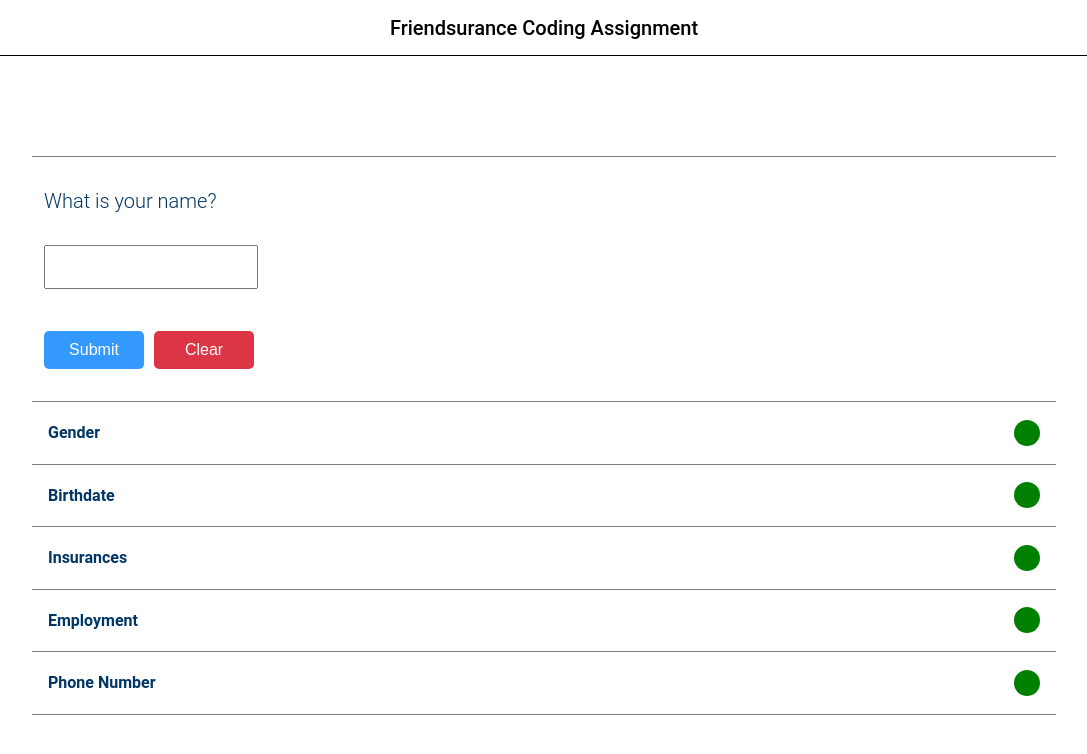
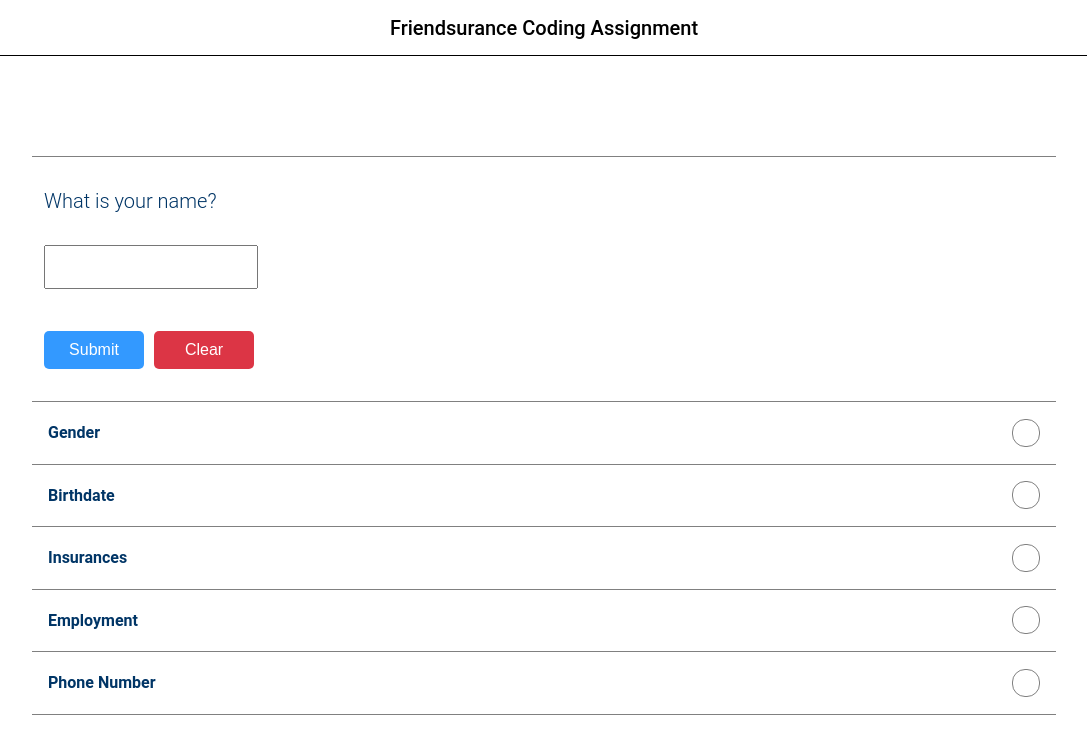
Before and after one commit to l-legren/friendsurance, a React (Create React App) app: page / in a window 1280 px wide. Shown: the top 754 px of the page, without its empty margins (96-1183 px from the left). Built offline with nearby package versions, Linux system fonts and the light colour scheme.

Commit message:
add colouring to markers conditionally

```diff
--- a/src/App.tsx
+++ b/src/App.tsx
@@ -8,7 +8,7 @@
         primary: "#3399FF",
         primaryDarker: "#2b7ccd",
         primaryText: "#003566",
-        secondary: "#fb8500",
+        secondary: "#80ed99",
         error: "#dc3545",
         errorDarker: "#6F1635",
     },
--- a/src/components/Form/Accordion/AccordionHeader/AccordionHeader.styled.tsx
+++ b/src/components/Form/Accordion/AccordionHeader/AccordionHeader.styled.tsx
@@ -13,7 +13,7 @@
 export const Title = styled.h4`
     margin-left: 1rem;
     width: 30%;
-    color: ${({theme}) => theme.colors.primaryText}
+    color: ${({ theme }) => theme.colors.primaryText};
 `;
 
 export const Answer = styled.p`
@@ -22,10 +22,16 @@
     width: 50%;
 `;
 
-export const Marker = styled.div`
+export const Marker = styled.div<{ hasAnswer: boolean, allAnswered: boolean }>`
     width: 26px;
     height: 26px;
     border-radius: 13px;
-    background-color: green;
+    background-color: ${({ hasAnswer, allAnswered, theme }) =>
+        allAnswered
+            ? theme.colors.primaryDarker
+            : hasAnswer && !allAnswered
+            ? theme.colors.secondary
+            : null};
     margin-right: 1rem;
+    border: 1px solid gray;
 `;
--- a/src/components/Form/Accordion/AccordionHeader/index.tsx
+++ b/src/components/Form/Accordion/AccordionHeader/index.tsx
@@ -20,6 +20,7 @@
 }: AccordionHeaderProps) => {
     const { name, gender, birthdate, insurances, employment, number } =
         useSelector(({ form }) => form.fields);
+    const allAnswered = useSelector(({ form }) => form.allAnswered);
     const [headerParameters, setHeaderParameters] = useState<HeaderState>({
         title: "",
         answer: "",
@@ -67,7 +68,10 @@
                     ? formatArrayToString(headerParameters.answer)
                     : headerParameters.answer}
             </Answer>
-            <Marker />
+            <Marker
+                hasAnswer={headerParameters.answer ? true : false}
+                allAnswered={allAnswered}
+            />
         </HeaderWrapper>
     );
 };
--- a/src/components/Form/index.tsx
+++ b/src/components/Form/index.tsx
@@ -24,6 +24,7 @@
     closeExpandedButSelected,
     resetField,
     setLastOpened,
+    allFieldsAnswered,
 } from "../../features/form/formSlice";
 
 export enum InputField {
@@ -68,6 +69,7 @@
             dispatch(updateField({ field, input: number }));
         }
         dispatch(setLastOpened(null));
+        dispatch(allFieldsAnswered(null));
         dispatch(expandCollapseNext(field));
     };
 
--- a/src/features/form/formSlice.ts
+++ b/src/features/form/formSlice.ts
@@ -10,6 +10,7 @@
         [key: string]: Section;
     };
     lastOpened: string;
+    allAnswered: boolean;
 }
 
 const initialState: StateProps = {
@@ -40,6 +41,7 @@
         },
     },
     lastOpened: "",
+    allAnswered: false,
 };
 
 const formSlice: Slice = createSlice({
@@ -108,6 +110,20 @@
                 }
             }
         },
+        allFieldsAnswered: (state: StateProps) => {
+            const { fields } = state;
+            let count = 0;
+            for (const key in fields) {
+                if (fields[key].answer) {
+                    count++;
+                }
+            }
+            if (count >= 6) {
+                state.allAnswered = true;
+            } else {
+                state.allAnswered = false;
+            }
+        }
     },
 });
 
@@ -117,5 +133,6 @@
     expandCollapseNext,
     closeExpandedButSelected,
     setLastOpened,
+    allFieldsAnswered,
 } = formSlice.actions;
 export default formSlice.reducer;
```
